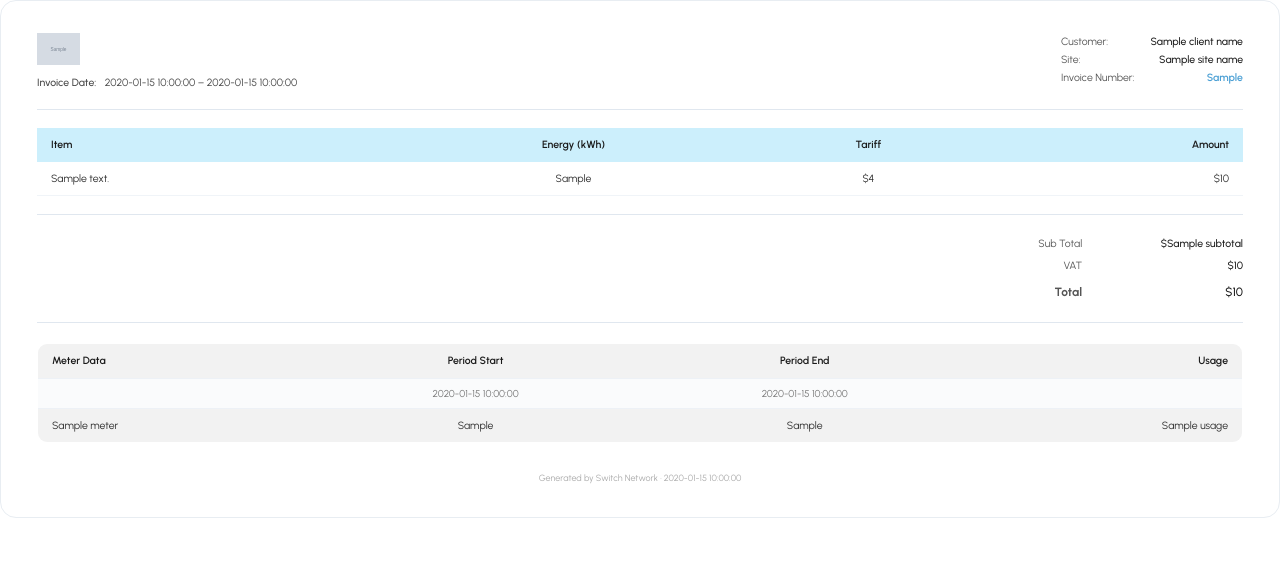
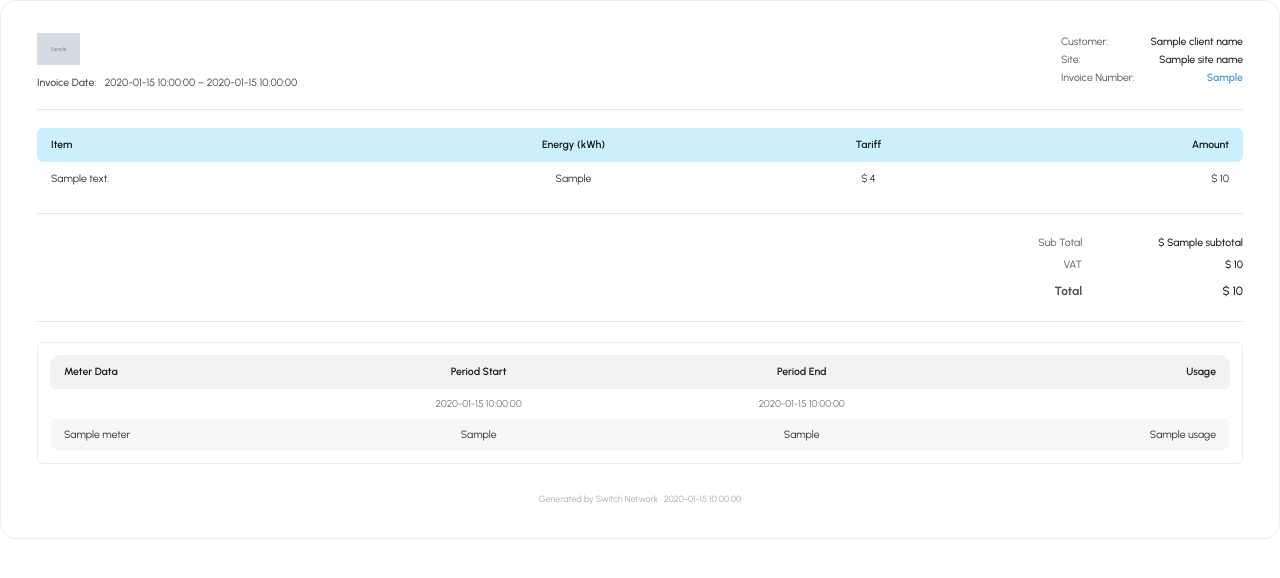
Before and after one commit to switch-fj/switch-fiji-server, a Python web app: template app/templates/invoices/invoice.html in a window 1280 px wide. Shown: the top 578 px of the page. Run offline with Jinja, Linux system fonts and the light colour scheme; the template is opened without the code that fills it: most values are stand-ins (such as "Sample title", 1, 10 or a date in 2020); grey boxes marked "Sample" are stand-in pictures.

Commit message:
update invoice pdf to align with figma design

```diff
--- a/app/templates/invoices/invoice.html
+++ b/app/templates/invoices/invoice.html
@@ -37,8 +37,6 @@
             align-items: flex-start;
             margin-bottom: 8px;
         }
-
-        .logo-block {}
 
         .logo {
             display: flex;
@@ -122,7 +120,17 @@
             margin-bottom: 0;
         }
 
-        .items-table thead tr {
+        .items-table thead tr th:first-child {
+            border-top-left-radius: 6px;
+            border-bottom-left-radius: 6px;
+        }
+
+        .items-table thead tr th:last-child {
+            border-top-right-radius: 6px;
+            border-bottom-right-radius: 6px;
+        }
+
+        .items-table thead tr th {
             background-color: #00AEEF33;
         }
 
@@ -142,16 +150,22 @@
             text-align: right;
         }
 
-        .items-table tbody tr {
-            border-bottom: 1px solid #f0f4f8;
-        }
-
         .items-table tbody tr:nth-child(odd) {
             background: #ffffff;
         }
 
+        .items-table tbody tr:nth-child(even) td:first-child {
+            border-top-left-radius: 6px;
+            border-bottom-left-radius: 6px;
+        }
+
+        .items-table tbody tr:nth-child(even) td:last-child {
+            border-top-right-radius: 6px;
+            border-bottom-right-radius: 6px;
+        }
+
         .items-table tbody tr:nth-child(even) {
-            background: #EAEAEA;
+            background: #EAEAEA60;
         }
 
         .items-table tbody td {
@@ -214,14 +228,26 @@
 
         .meter-section {
             margin-top: 20px;
+            border-radius: 6px;
+            border: 1px solid #e8edf2;
+            padding: 12px;
         }
 
         .meter-table {
             width: 100%;
             border-collapse: collapse;
-            border: 1px solid #e0e7ef;
             border-radius: 10px;
             overflow: hidden;
+        }
+
+        .meter-table thead tr th:first-child {
+            border-top-left-radius: 6px;
+            border-bottom-left-radius: 6px;
+        }
+
+        .meter-table thead tr th:last-child {
+            border-top-right-radius: 6px;
+            border-bottom-right-radius: 6px;
         }
 
         .meter-table thead tr {
@@ -244,24 +270,30 @@
             text-align: right;
         }
 
-        .meter-table tbody tr {
-            border-top: 1px solid #edf1f6;
-        }
-
         .meter-table tbody tr.period-row td {
             padding: 7px 14px;
             font-size: 10px;
             color: #777;
             text-align: center;
-            background: #fafbfc;
         }
 
         .meter-table tbody tr:nth-child(odd):not(.period-row) {
             background: #ffffff;
         }
 
+        .meter-table tbody tr:nth-child(even):not(.period-row) td:first-child {
+            border-top-left-radius: 6px;
+            border-bottom-left-radius: 6px;
+        }
+
+        .meter-table tbody tr:nth-child(even):not(.period-row) td:last-child {
+            border-top-right-radius: 6px;
+            border-bottom-right-radius: 6px;
+        }
+
         .meter-table tbody tr:nth-child(even):not(.period-row) {
-            background: #EAEAEA99;
+            background: #EAEAEA60;
+            border-radius: 6px;
         }
 
         .meter-table tbody td {
```
Also changed, not shown: app/templates/invoices/partials/ppa_line_items.html (+5 -5 lines).
